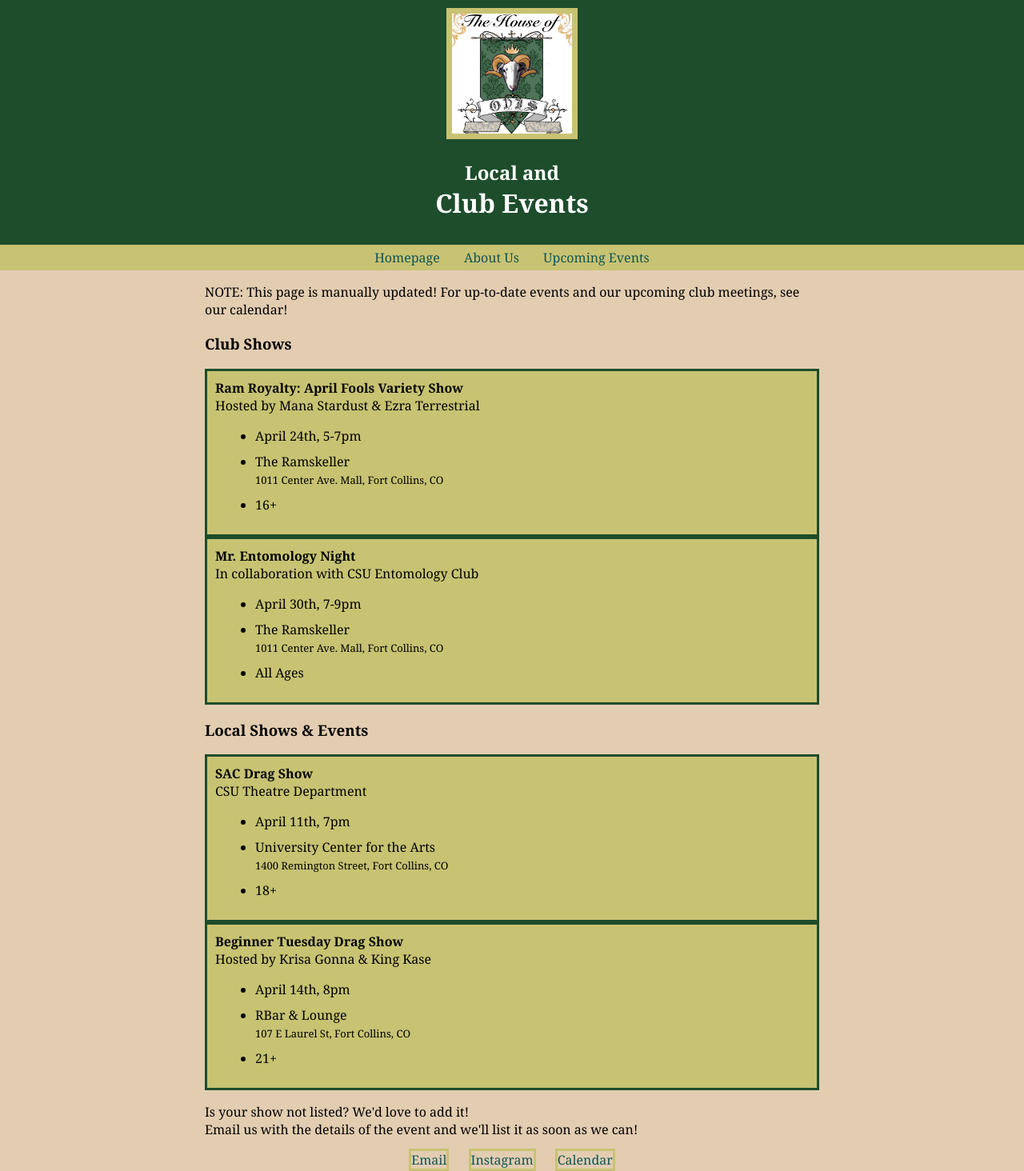
After one commit to Vazenroy/OvisWebsite, a PHP site: page /events.html in a window 1280 px wide. The commit adds this page. Shown: the whole page at 80% size. Run offline with PHP 8.4, Linux system fonts and the light colour scheme.

Commit message:
actually added events page lol

```diff
--- /dev/null
+++ b/events.html
@@ -0,0 +1,77 @@
+<!DOCTYPE html>
+<html>
+    <head>
+        <title>House of Ovis - Homepage</title>
+        <meta name="description" content="Homepage for House of Ovis Drag Club Website">
+        <link rel="stylesheet" href="ovis_style.css">
+        <meta http-equiv="Content-Type" content="text/html; charset=UTF-8">
+        <meta name="author" content="Van Montgomery">
+        <meta name="keywords" content="drag, ovis, colorado state university">
+    </head>
+
+    <body>
+        <header>
+            <img class="logo" src="Images\OG_Logo.jpg" alt="Ovis Logo" style="width:150px">
+            <h2 style="margin-bottom: 0px;">Local and</h2>
+            <h1 style="margin-top: 0px;">Club Events</h1>
+        </header>
+
+        <nav>
+            <a href="index.html">Homepage</a>
+            <a href="about.html">About Us</a>
+            <a href="events.html">Upcoming Events</a>
+        </nav>
+
+        <div class="main">
+            <p>NOTE: This page is manually updated! For up-to-date events and our upcoming club meetings, see our calendar!</p>
+
+            <h3>Club Shows</h3>
+            <div class="event">
+                <h4>Ram Royalty: April Fools Variety Show</h4>
+                <p style="margin-top: 0px">Hosted by Mana Stardust & Ezra Terrestrial</p>
+                <ul>
+                    <li>April 24th, 5-7pm</li>
+                    <li>The Ramskeller </br><span style="font-size: small">1011 Center Ave. Mall, Fort Collins, CO</span></li>
+                    <li>16+</li>
+                </ul>
+            </div>
+            <div class="event">
+                <h4>Mr. Entomology Night</h4>
+                <p style="margin-top: 0px">In collaboration with CSU Entomology Club</p>
+                <ul>
+                    <li>April 30th, 7-9pm</li>
+                    <li>The Ramskeller </br><span style="font-size: small">1011 Center Ave. Mall, Fort Collins, CO</span></li>
+                    <li>All Ages</li>
+                </ul>
+            </div>
+
+            <h3>Local Shows & Events</h3>
+            <div class="event">
+                <h4>SAC Drag Show</h4>
+                <p style="margin-top: 0px">CSU Theatre Department</p>
+                <ul>
+                    <li>April 11th, 7pm</li>
+                    <li>University Center for the Arts</br><span style="font-size: small">1400 Remington Street, Fort Collins, CO</span></li>
+                    <li>18+</li>
+                </ul>
+            </div>
+            <div class="event">
+                <h4>Beginner Tuesday Drag Show</h4>
+                <p style="margin-top: 0px">Hosted by Krisa Gonna & King Kase</p>
+                <ul>
+                    <li>April 14th, 8pm</li>
+                    <li>RBar & Lounge</br><span style="font-size: small">107 E Laurel St, Fort Collins, CO</span></li>
+                    <li>21+</li>
+                </ul>
+            </div>
+
+            <p>Is your show not listed? We'd love to add it! </br> Email us with the details of the event and we'll list it as soon as we can!</p>
+        </div>
+    </body>
+
+    <footer>
+        <a href="mailto:csudraghouseofovis@gmail.com" title="Email Us">Email</a>
+        <a href="https://www.instagram.com/csudraghouseofovis/" target="_blank" title="Check out our Instagram">Instagram</a>
+        <a href="https://teamup.com/ks9px76vgnh9s7scsv" target="_blank">Calendar</a>
+    </footer>
+</html>
--- a/ovis_style.css
+++ b/ovis_style.css
@@ -35,15 +35,12 @@ a:link {
 }
 
 a:visited {
-  color:#105456;
   background-color: transparent;
   text-decoration: none;
 }
 
 a:hover {
-  color:#105456;
-  text-decoration: none;
-  border-radius: 10%;
+    text-decoration: none;
 }
 
 nav a:hover{
```
